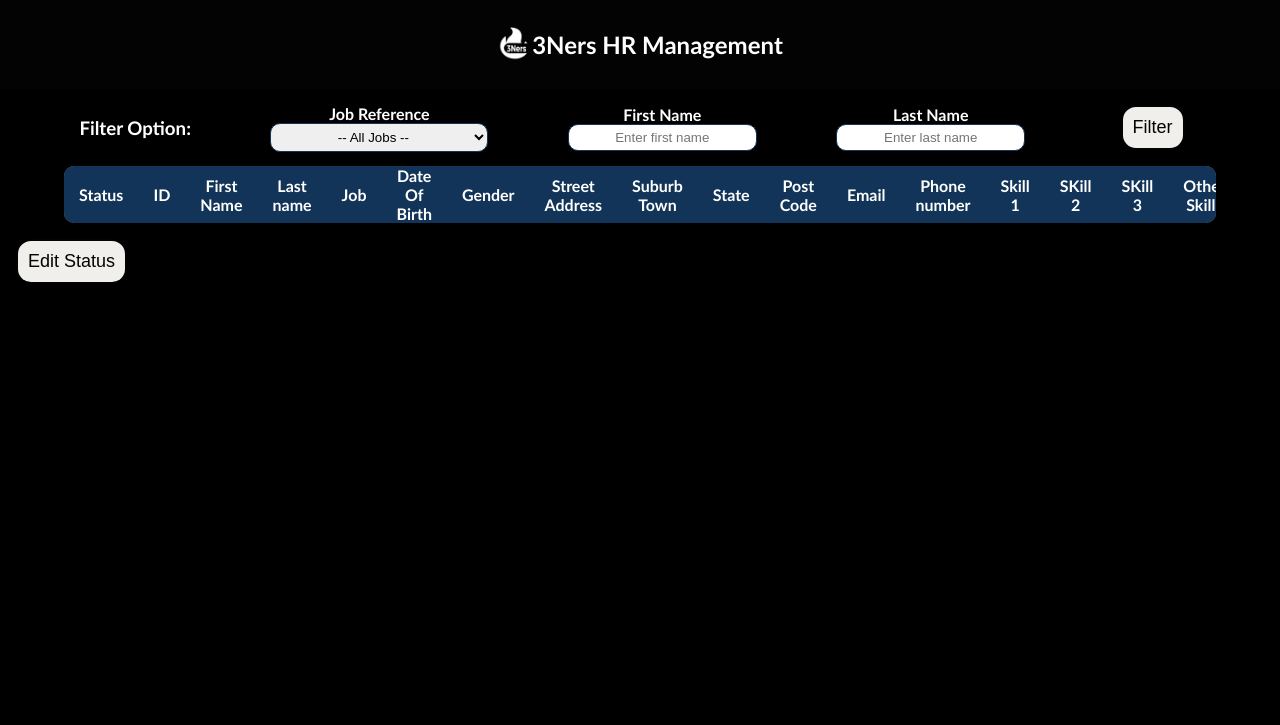
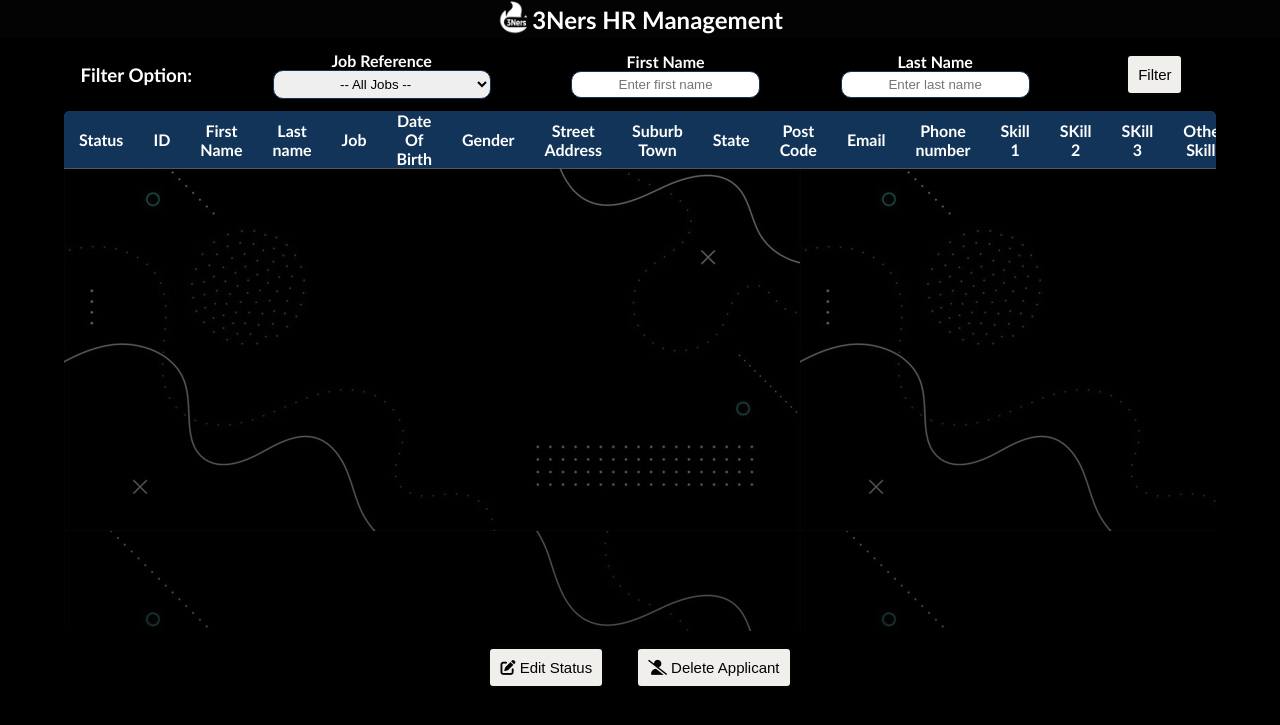
Before and after one commit to AnnNK137/project1, a PHP site: page /manage.php in a window 1280 px wide. Shown: the top 725 px of the page. Run offline with PHP 8.4, Linux system fonts and the light colour scheme; data that the repository does not hold is empty.

Commit message:
fixed colum feature

```diff
--- a/manage.php
+++ b/manage.php
@@ -13,6 +13,10 @@ $conn = @mysqli_connect($host,$user,$pwd,$sql_db); //connect to 3ners_db
         <!-- STYLE SHEET LINKS -->
     <link rel="stylesheet" href="styles/styles.css"> <!-- Main css -->
     <link rel="stylesheet" href="styles/manage.css"> <!-- Manage.php css -->
+
+    <!-- Font Awesome Free 6 -->
+    <link rel="stylesheet" href="https://cdnjs.cloudflare.com/ajax/libs/font-awesome/6.0.0/css/all.min.css">
+
 </head>
 <body>
     <header>
@@ -146,8 +150,13 @@ $conn = @mysqli_connect($host,$user,$pwd,$sql_db); //connect to 3ners_db
 
     <!-- • Change the Status of an EOI. -->
     <div class="footer">
-        <form action="edit.php">
-            <button type="submit" class="btn">Edit Status</button>
+        <form action="status.php">
+            <button type="submit" class="btn"><i class="fa-solid fa-pen-to-square"></i>
+            Edit Status</button>
+        </form>
+        <form action="delete.php">
+            <button type="submit" class="btn"><i class="fa-solid fa-user-slash"></i>
+            Delete Applicant</button>
         </form>
     </div>
 </body>
--- a/styles/manage.css
+++ b/styles/manage.css
@@ -1,7 +1,16 @@
+.btn{
+    padding: 10px;
+    font-size: 15px;
+    border-radius: 5px;
+}
+
+:root{
+    --table-grey: rgb(76, 86, 104);
+}
+
 /* HEADER BAR */
 header{
     background-color: var(--black);
-    padding: 2% 3%;
     display: flex;
     justify-content: center;
     align-items: center;
@@ -54,12 +63,13 @@ select, input{
     overflow-x: auto;   /* Enables horizontal scrolling */
     overflow-y: auto;
     width: 90vw;
+    height: 65vh;
     margin-left: 5%;
-    border-radius: 10px;
+    border-radius:  6px;
 }
 
 table{
-    background-color: grey;
+    background-color: var(--table-grey);
     text-align: center;
     border-collapse: collapse;
 }
@@ -70,6 +80,11 @@ table{
     background: #8F93A2; /* Ensures background covers what's behind */
     color: var(--black);
     left: 0;
+    z-index: 2;
+}
+
+table tr{
+    border-bottom: 1px solid #555; /* color of the row grid */
 }
 
 table th, .sticky-head { /*HEADER*/
@@ -80,8 +95,12 @@ table th, .sticky-head { /*HEADER*/
 }
 
 table td{
-    background-color: grey;
+    background-color: var(--table-grey);
     padding: 0px 15px;
 }
 
 /* FOOTER EDIT BUTTON */
+.footer{
+    display: flex;
+    justify-content: center;
+}
```
